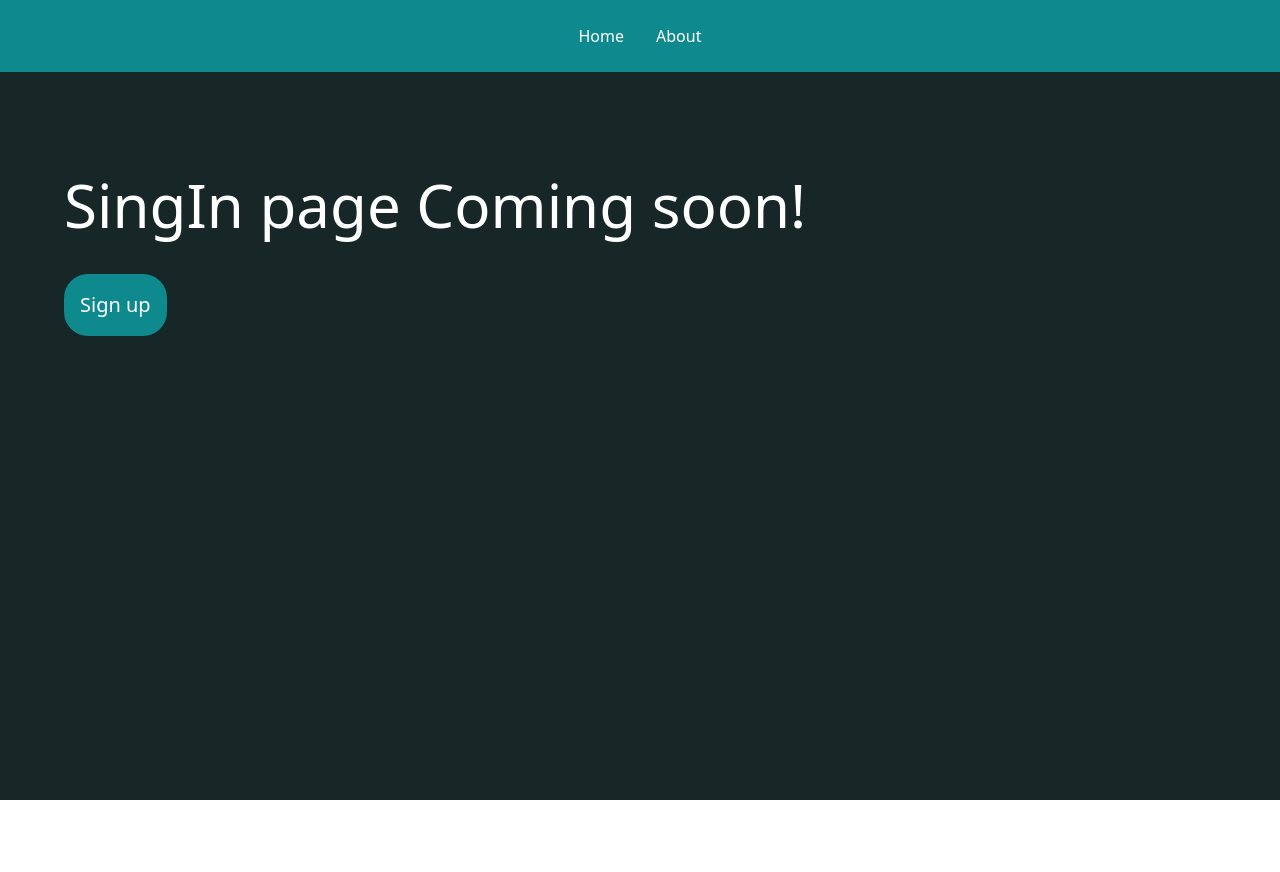
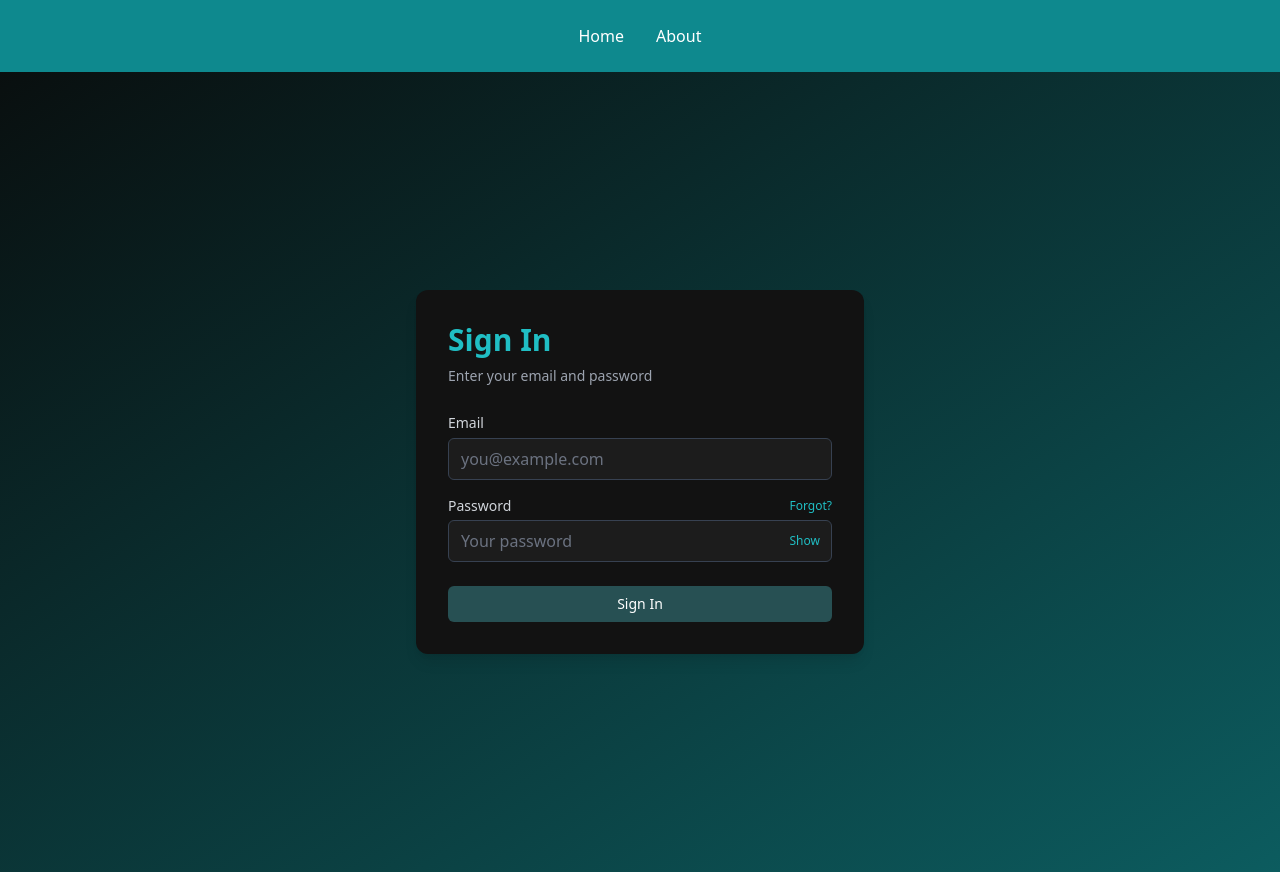
Before and after one commit to nhahub/NHA-215, a React (Vite) app: page /Signin in a window 1280 px wide. Before the commit the page ends 800 px from the top, so only its background shows below. Built offline with nearby package versions, Linux system fonts and the light colour scheme.

Commit message:
create signin

```diff
--- a/src/pages/SignIn.jsx
+++ b/src/pages/SignIn.jsx
@@ -1,18 +1,207 @@
-import React from 'react'
-import { useNavigate } from 'react-router-dom'
+import React, { useReducer, useRef } from "react";
 
-const SignIn = () => {
-    const navigate = useNavigate()
-  return (
-    <section className='min-h-[calc(100vh-72px)] bg-pri p-16'>
-      <div className=' text-[60px] text-white py-6'>SingIn page Coming soon!</div>
-        <button
-        onClick={() => navigate("/signup")}
-        className='btn-p'>
-        Sign up
-        </button>
-    </section>
-  )
+// --- Initial state & reducer ---
+const initialState = {
+  values: { email: "", password: "" },
+  errors: {},
+  touched: {},
+  loading: false,
+  serverError: null,
+  success: false,
+  showPassword: false,
+};
+
+function reducer(state, action) {
+  switch (action.type) {
+    case "SET_FIELD":
+      return {
+        ...state,
+        values: { ...state.values, [action.field]: action.value },
+        serverError: null,
+      };
+    case "SET_TOUCHED":
+      return { ...state, touched: { ...state.touched, [action.field]: true } };
+    case "SET_ERRORS":
+      return { ...state, errors: action.errors };
+    case "SET_LOADING":
+      return { ...state, loading: action.loading };
+    case "SET_SERVER_ERROR":
+      return { ...state, serverError: action.error, loading: false };
+    case "SET_SUCCESS":
+      return { ...state, success: true, loading: false };
+    case "TOGGLE_SHOW_PASSWORD":
+      return { ...state, showPassword: !state.showPassword };
+    default:
+      return state;
+  }
 }
 
-export default SignIn
+// --- Validators ---
+function validate(values) {
+  const errs = {};
+  if (!values.email) errs.email = "Email is required.";
+  else if (!/^\S+@\S+\.\S+$/.test(values.email)) errs.email = "Enter a valid email.";
+
+  if (!values.password) errs.password = "Password is required.";
+  return errs;
+}
+
+export default function SignInForm() {
+  const [state, dispatch] = useReducer(reducer, initialState);
+  const { values, errors, touched, loading, serverError, success, showPassword } = state;
+  const emailRef = useRef(null);
+
+  React.useEffect(() => {
+    const e = validate(values);
+    dispatch({ type: "SET_ERRORS", errors: e });
+  }, [values]);
+
+  const handleChange = (e) => {
+    dispatch({ type: "SET_FIELD", field: e.target.name, value: e.target.value });
+  };
+
+  const handleBlur = (e) => {
+    dispatch({ type: "SET_TOUCHED", field: e.target.name });
+  };
+
+  const handleSubmit = async (e) => {
+    e.preventDefault();
+    const eObj = validate(values);
+    if (Object.keys(eObj).length) {
+      dispatch({ type: "SET_ERRORS", errors: eObj });
+      const first = Object.keys(eObj)[0];
+      const el = document.querySelector(`[name="${first}"]`);
+      if (el) el.focus();
+      return;
+    }
+
+    dispatch({ type: "SET_LOADING", loading: true });
+    try {
+      const resp = await fetch("/api/login", {
+        method: "POST",
+        headers: { "Content-Type": "application/json" },
+        body: JSON.stringify({ email: values.email, password: values.password }),
+        credentials: "include",
+      });
+
+      const data = await resp.json();
+
+      if (!resp.ok) {
+        dispatch({ type: "SET_SERVER_ERROR", error: data.error || "Login failed" });
+        if (emailRef.current) emailRef.current.focus();
+        return;
+      }
+
+      dispatch({ type: "SET_SUCCESS" });
+      // Redirect here if needed
+    } catch (err) {
+      dispatch({ type: "SET_SERVER_ERROR", error: "Network error. Try again." });
+    }
+  };
+
+  if (success) {
+    return (
+      <div className="max-w-md mx-auto mt-16 p-6 bg-[#121212] rounded-lg shadow text-white">
+        <h2 className="text-2xl font-semibold mb-4 text-green-400">Welcome back 👋</h2>
+        <p className="text-gray-300">You're now logged in. Redirecting…</p>
+      </div>
+    );
+  }
+
+  return (
+  <div className="min-h-screen flex items-center justify-center bg-gradient-to-br from-[#090f0fff] to-[#0c5c5fff] text-white p-4 animate-ultraSmoothFadeIn">
+
+
+      <form
+        onSubmit={handleSubmit}
+        noValidate
+        className="w-full max-w-md bg-[#121212] p-8 rounded-xl shadow-lg"
+        aria-describedby={serverError ? "server-error" : undefined}
+      >
+        <h1 className="text-3xl font-bold text-[#20bec4ff] mb-2">Sign In</h1>
+        <p className="text-sm text-gray-400 mb-6">Enter your email and password</p>
+
+        {serverError && (
+          <div id="server-error" role="alert" className="mb-4 text-sm text-red-400 bg-red-900 bg-opacity-20 p-3 rounded">
+            {serverError}
+          </div>
+        )}
+
+        {/* Email */}
+        <label className="block mb-4">
+          <span className="text-sm font-medium text-gray-300">Email</span>
+          <input
+            ref={emailRef}
+            name="email"
+            type="email"
+            value={values.email}
+            onChange={handleChange}
+            onBlur={handleBlur}
+            className={`mt-1 block w-full rounded-md bg-[#1c1c1c] border px-3 py-2 text-white placeholder-gray-500 focus:outline-none focus:ring-2 focus:ring-[#0E898E] ${touched.email && errors.email ? "border-red-500" : "border-gray-700"
+              }`}
+            placeholder="you@example.com"
+            aria-invalid={!!(touched.email && errors.email)}
+            aria-describedby={touched.email && errors.email ? "error-email" : undefined}
+          />
+          {touched.email && errors.email && (
+            <p id="error-email" className="mt-1 text-xs text-red-400">{errors.email}</p>
+          )}
+        </label>
+
+        {/* Password */}
+        <label className="block mb-6">
+          <div className="flex justify-between items-center">
+            <span className="text-sm font-medium text-gray-300">Password</span>
+            <a href="/forgot-password" className="text-xs text-[#20bec4ff] hover:underline">Forgot?</a>
+          </div>
+
+          <div className="relative mt-1">
+            <input
+              name="password"
+              type={showPassword ? "text" : "password"}
+              value={values.password}
+              onChange={handleChange}
+              onBlur={handleBlur}
+              className={`block w-full rounded-md bg-[#1c1c1c] border px-3 py-2 pr-10 text-white placeholder-gray-500 focus:outline-none focus:ring-2 focus:ring-[#0E898E] ${touched.password && errors.password ? "border-red-500" : "border-gray-700"
+                }`}
+              placeholder="Your password"
+              aria-invalid={!!(touched.password && errors.password)}
+              aria-describedby={touched.password && errors.password ? "error-password" : undefined}
+            />
+            <button
+              type="button"
+              onClick={() => dispatch({ type: "TOGGLE_SHOW_PASSWORD" })}
+              className="absolute right-3 top-1/2 -translate-y-1/2 text-xs text-[#20bec4ff] hover:text-green-300"
+            >
+              {showPassword ? "Hide" : "Show"}
+            </button>
+          </div>
+
+          {touched.password && errors.password && (
+            <p id="error-password" className="mt-1 text-xs text-red-400">{errors.password}</p>
+          )}
+        </label>
+
+        {/* Submit */}
+        <button
+          type="submit"
+          disabled={loading || Object.keys(errors).length > 0}
+          className={`w-full inline-flex justify-center items-center gap-2 rounded-md px-4 py-2 text-sm font-medium focus:outline-none focus:ring-2 focus:ring-green-400
+            ${loading || Object.keys(errors).length > 0
+              ? "bg-[#275053ff] bg-opacity-40 text-white cursor-not-allowed"
+              : "bg-[#275053ff] hover:bg-[#0E898E] text-white shadow-md hover:shadow-green-500/40 transition duration-300"
+            }`}
+          aria-busy={loading}
+        >
+          {loading ? (
+            <svg className="h-4 w-4 animate-spin" viewBox="0 0 24 24" fill="none">
+              <circle cx="12" cy="12" r="10" stroke="currentColor" strokeWidth="4" strokeOpacity="0.2" />
+              <path d="M2 12a10 10 0 0110-10" stroke="currentColor" strokeWidth="4" strokeLinecap="round" />
+            </svg>
+          ) : null}
+          Sign In
+        </button>
+      </form>
+    </div>
+  );
+}
```
